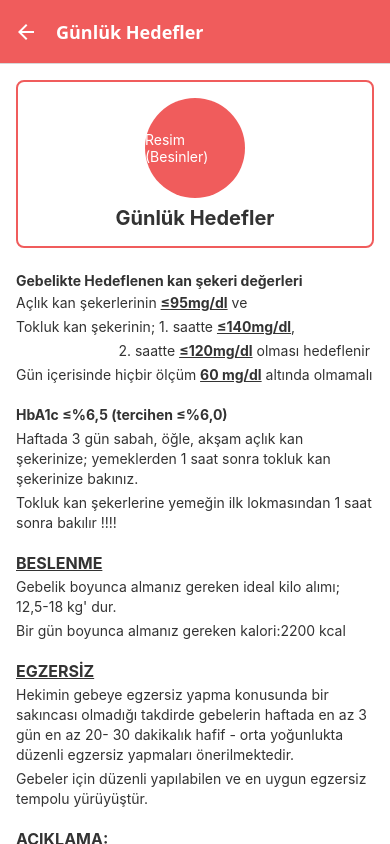
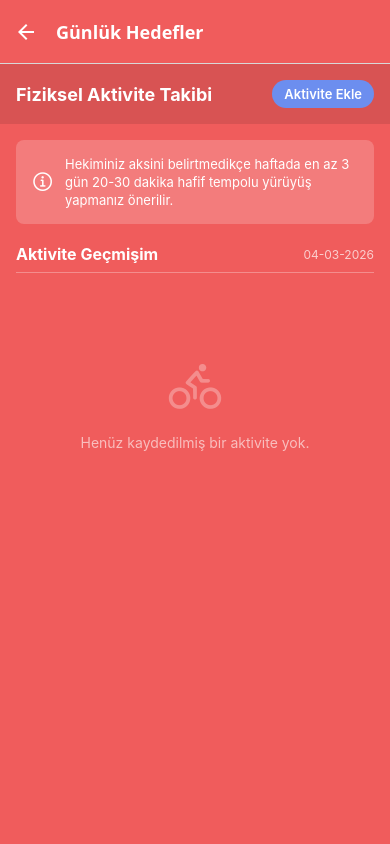
Before and after one commit to yurthankiyak/Health-Tracker, a React Native app: screen /DailyGoals in a window 390 px wide. Built offline with nearby package versions, Linux system fonts and the light colour scheme.

Commit message:
Implement persistent Physical Activity Tracker with Add/Remove and Status toggle

```diff
--- a/src/navigation/AppNavigator.tsx
+++ b/src/navigation/AppNavigator.tsx
@@ -1,3 +1,4 @@
+import ActivityAddScreen from '../screens/ActivityAddScreen';
 import React from 'react';
 import { createNativeStackNavigator } from '@react-navigation/native-stack';
 import { NavigationContainer } from '@react-navigation/native';
@@ -17,6 +18,7 @@ export type RootStackParamList = {
   BloodSugarList: undefined;
   BloodSugarAdd: undefined;
   NutritionForm: undefined;
+  ActivityAdd: undefined;
   FoodAdd: { week: string; meal: string };
 };
 
@@ -38,6 +40,7 @@ export const AppNavigator = () => {
         <Stack.Screen name="DailyGoals" component={DailyGoalsScreen} options={{ title: 'Günlük Hedefler' }} />
         <Stack.Screen name="BloodSugarList" component={BloodSugarListScreen} options={{ title: 'Kan Şekeri İzlemlerim' }} />
         <Stack.Screen name="BloodSugarAdd" component={BloodSugarAddScreen} options={{ title: 'Kan Şekeri Ekle', presentation: 'formSheet' }} />
+        <Stack.Screen name="ActivityAdd" component={ActivityAddScreen} options={{ title: 'Aktivite Ekle', presentation: 'modal' }} />
         <Stack.Screen name="NutritionForm" component={NutritionFormScreen} options={{ title: 'Beslenme Ekleme Formu' }} />
         <Stack.Screen name="FoodAdd" component={FoodAddScreen} options={{ title: 'Besin Ekleme' }} />
       </Stack.Navigator>
--- /dev/null
+++ b/src/screens/ActivityAddScreen.tsx
@@ -0,0 +1,114 @@
+import React, { useState } from 'react';
+import { View, Text, StyleSheet, SafeAreaView, TextInput, TouchableOpacity, Alert, Switch } from 'react-native';
+import { theme } from '../constants/theme';
+import { useNavigation } from '@react-navigation/native';
+import { useAppStore } from '../store/useAppStore';
+import Button from '../components/Button';
+import { Picker } from '@react-native-picker/picker';
+
+const ACTIVITY_TYPES = ['Yürüyüş', 'Yüzme', 'Yoga', 'Pilates', 'Hafif Egzersiz', 'Diğer'];
+
+const ActivityAddScreen = () => {
+  const navigation = useNavigation();
+  const [type, setType] = useState(ACTIVITY_TYPES[0]);
+  const [duration, setDuration] = useState('');
+  const [isDone, setIsDone] = useState(true);
+  const addActivity = useAppStore(state => state.addActivity);
+
+  const handleSave = () => {
+    if (!duration) {
+      Alert.alert("Hata", "Lütfen süreyi giriniz.");
+      return;
+    }
+
+    addActivity({
+      type,
+      duration: duration + ' Dakika',
+      isDone
+    });
+
+    Alert.alert("Başarılı", "Aktivite listeye eklendi.", [
+      { text: "Tamam", onPress: () => navigation.goBack() }
+    ]);
+  };
+
+  return (
+    <SafeAreaView style={styles.container}>
+      <View style={styles.content}>
+        <Text style={styles.label}>Aktivite Türü:</Text>
+        <View style={styles.pickerContainer}>
+          <Picker
+            selectedValue={type}
+            onValueChange={(itemValue) => setType(itemValue)}
+          >
+            {ACTIVITY_TYPES.map(a => (
+              <Picker.Item key={a} label={a} value={a} />
+            ))}
+          </Picker>
+        </View>
+
+        <Text style={styles.label}>Süre (Dakika):</Text>
+        <TextInput
+          style={styles.input}
+          placeholder="Örn: 30"
+          value={duration}
+          onChangeText={setDuration}
+          keyboardType="numeric"
+        />
+
+        <View style={styles.switchRow}>
+          <Text style={styles.label}>Tamamlandı mı?</Text>
+          <Switch
+            value={isDone}
+            onValueChange={setIsDone}
+            trackColor={{ false: '#767577', true: theme.colors.primary }}
+            thumbColor={isDone ? '#f4f3f4' : '#f4f3f4'}
+          />
+        </View>
+
+        <Button title="Listeye Kaydet" variant="blue" onPress={handleSave} style={{ marginTop: 20 }} />
+      </View>
+    </SafeAreaView>
+  );
+};
+
+const styles = StyleSheet.create({
+  container: {
+    flex: 1,
+    backgroundColor: theme.colors.background,
+  },
+  content: {
+    padding: theme.spacing.xl,
+  },
+  label: {
+    fontSize: 16,
+    fontWeight: 'bold',
+    color: '#333',
+    marginBottom: 8,
+  },
+  pickerContainer: {
+    backgroundColor: '#F5F5F5',
+    borderRadius: theme.borderRadius.s,
+    marginBottom: 20,
+    borderWidth: 1,
+    borderColor: '#E0E0E0',
+    overflow: 'hidden',
+  },
+  input: {
+    backgroundColor: '#F5F5F5',
+    padding: 12,
+    borderRadius: theme.borderRadius.s,
+    borderWidth: 1,
+    borderColor: '#E0E0E0',
+    fontSize: 16,
+    marginBottom: 20,
+  },
+  switchRow: {
+    flexDirection: 'row',
+    justifyContent: 'space-between',
+    alignItems: 'center',
+    marginBottom: 20,
+  }
+});
+
+export default ActivityAddScreen;
--- a/src/screens/DailyGoalsScreen.tsx
+++ b/src/screens/DailyGoalsScreen.tsx
@@ -1,107 +1,249 @@
 import React from 'react';
-import { View, Text, StyleSheet, ScrollView, Image } from 'react-native';
+import { View, Text, StyleSheet, FlatList, TouchableOpacity, SafeAreaView, Alert } from 'react-native';
+import { useNavigation } from '@react-navigation/native';
+import { NativeStackNavigationProp } from '@react-navigation/native-stack';
+import { RootStackParamList } from '../navigation/AppNavigator';
 import { theme } from '../constants/theme';
+import { Ionicons } from '@expo/vector-icons';
+import Card from '../components/Card';
+import Button from '../components/Button';
+import { useAppStore, ActivityRecord } from '../store/useAppStore';
+
+type NavigationProp = NativeStackNavigationProp<RootStackParamList, 'DailyGoals'>;
 
 const DailyGoalsScreen = () => {
-  return (
-    <ScrollView style={styles.container} contentContainerStyle={styles.content}>
-      <View style={styles.headerImageContainer}>
-        {/* Placeholder for the top image: food basket */}
-        <View style={styles.placeholderImg}>
-          <Text style={{color: '#fff'}}>Resim (Besinler)</Text>
+  const navigation = useNavigation<NavigationProp>();
+  const { activityRecords, removeActivity, toggleActivityDone } = useAppStore();
+
+  const handleDelete = (id: string) => {
+    Alert.alert(
+      "Sil",
+      "Bu aktiviteyi silmek istediğinize emin misiniz?",
+      [
+        { text: "İptal", style: "cancel" },
+        { text: "Sil", style: "destructive", onPress: () => removeActivity(id) }
+      ]
+    );
+  };
+
+  const currentDay = new Date().toLocaleDateString('tr-TR').replace(/\./g, '-');
+
+  const renderActivityItem = ({ item }: { item: ActivityRecord }) => (
+    <Card style={[styles.card, { borderLeftColor: item.isDone ? '#4CAF50' : '#FF9800' }]}>
+      <View style={styles.cardHeader}>
+        <View style={styles.typeRow}>
+          <Ionicons
+            name={item.type === 'Yürüyüş' ? 'walk' : 'fitness'}
+            size={20}
+            color={theme.colors.primary}
+          />
+          <Text style={styles.activityType}>{item.type}</Text>
         </View>
-        <Text style={styles.title}>Günlük Hedefler</Text>
+        <TouchableOpacity onPress={() => handleDelete(item.id)}>
+          <Ionicons name="trash-outline" size={20} color="red" />
+        </TouchableOpacity>
       </View>
 
-      <View style={styles.section}>
-        <Text style={styles.boldText}>Gebelikte Hedeflenen kan şekeri değerleri</Text>
-        <Text style={styles.text}>Açlık kan şekerlerinin <Text style={styles.underline}>≤95mg/dl</Text> ve</Text>
-        <Text style={styles.text}>Tokluk kan şekerinin; 1. saatte <Text style={styles.underline}>≤140mg/dl</Text>,</Text>
-        <Text style={styles.text}>                          2. saatte <Text style={styles.underline}>≤120mg/dl</Text> olması hedeflenir</Text>
-        <Text style={styles.text}>Gün içerisinde hiçbir ölçüm <Text style={styles.underline}>60 mg/dl</Text> altında olmamalı</Text>
+      <View style={styles.cardBody}>
+        <View style={styles.infoCol}>
+          <Text style={styles.infoLabel}>Süre:</Text>
+          <Text style={styles.infoValue}>{item.duration}</Text>
+        </View>
+        <View style={styles.infoCol}>
+          <Text style={styles.infoLabel}>Tarih/Saat:</Text>
+          <Text style={styles.infoValue}>{item.date} {item.time}</Text>
+        </View>
       </View>
 
-      <View style={styles.section}>
-        <Text style={styles.boldText}>HbA1c <Text style={styles.text}>≤%6,5 (tercihen ≤%6,0)</Text></Text>
-        <Text style={styles.text}>Haftada 3 gün sabah, öğle, akşam açlık kan şekerinize; yemeklerden 1 saat sonra tokluk kan şekerinize bakınız.</Text>
-        <Text style={styles.text}>Tokluk kan şekerlerine yemeğin ilk lokmasından 1 saat sonra bakılır !!!!</Text>
+      <View style={styles.cardFooter}>
+        <TouchableOpacity
+          style={[styles.statusBadge, { backgroundColor: item.isDone ? '#E8F5E9' : '#FFF3E0' }]}
+          onPress={() => toggleActivityDone(item.id)}
+        >
+          <Ionicons
+            name={item.isDone ? 'checkmark-circle' : 'time-outline'}
+            size={16}
+            color={item.isDone ? '#4CAF50' : '#EF6C00'}
+          />
+          <Text style={[styles.statusText, { color: item.isDone ? '#2E7D32' : '#E65100' }]}>
+            {item.isDone ? 'Yapıldı' : 'Yapılmadı'}
+          </Text>
+        </TouchableOpacity>
+      </View>
+    </Card>
+  );
+
+  const ListHeader = () => (
+    <View style={styles.infoSection}>
+      <View style={styles.infoBox}>
+        <Ionicons name="information-circle-outline" size={24} color={theme.colors.background} />
+        <Text style={styles.infoBoxText}>
+          Hekiminiz aksini belirtmedikçe haftada en az 3 gün 20-30 dakika hafif tempolu yürüyüş yapmanız önerilir.
+        </Text>
+      </View>
+      <View style={styles.listHeaderRow}>
+        <Text style={styles.listTitle}>Aktivite Geçmişim</Text>
+        <Text style={styles.todayText}>{currentDay}</Text>
+      </View>
+    </View>
+  );
+
+  return (
+    <SafeAreaView style={styles.container}>
+      <View style={styles.topBar}>
+        <Text style={styles.headerTitle}>Fiziksel Aktivite Takibi</Text>
+        <Button
+          title="Aktivite Ekle"
+          variant="blue"
+          onPress={() => navigation.navigate('ActivityAdd' as any)}
+          style={styles.addButton}
+          textStyle={{ fontSize: 13 }}
+        />
       </View>
 
-      <View style={styles.section}>
-        <Text style={styles.boldHeading}>BESLENME</Text>
-        <Text style={styles.text}>Gebelik boyunca almanız gereken ideal kilo alımı; 12,5-18 kg' dur.</Text>
-        <Text style={styles.text}>Bir gün boyunca almanız gereken kalori:2200 kcal</Text>
-      </View>
-
-      <View style={styles.section}>
-        <Text style={styles.boldHeading}>EGZERSİZ</Text>
-        <Text style={styles.text}>Hekimin gebeye egzersiz yapma konusunda bir sakıncası olmadığı takdirde gebelerin haftada en az 3 gün en az 20- 30 dakikalık hafif - orta yoğunlukta düzenli egzersiz yapmaları önerilmektedir.</Text>
-        <Text style={styles.text}>Gebeler için düzenli yapılabilen ve en uygun egzersiz tempolu yürüyüştür.</Text>
-      </View>
-
-      <View style={styles.section}>
-        <Text style={styles.boldHeading}>AÇIKLAMA:</Text>
-        <Text style={styles.text}>Her gün mutlaka 2,5-3 litre su tüketmeye özen gösteriniz..</Text>
-      </View>
-    </ScrollView>
+      <FlatList
+        data={activityRecords}
+        keyExtractor={item => item.id}
+        renderItem={renderActivityItem}
+        ListHeaderComponent={ListHeader}
+        contentContainerStyle={styles.listContent}
+        ListEmptyComponent={
+          <View style={styles.emptyContainer}>
+            <Ionicons name="bicycle-outline" size={60} color="rgba(255,255,255,0.3)" />
+            <Text style={styles.emptyText}>Henüz kaydedilmiş bir aktivite yok.</Text>
+          </View>
+        }
+      />
+    </SafeAreaView>
   );
 };
 
 const styles = StyleSheet.create({
   container: {
     flex: 1,
-    backgroundColor: theme.colors.background,
+    backgroundColor: theme.colors.primary,
   },
-  content: {
+  topBar: {
+    flexDirection: 'row',
+    justifyContent: 'space-between',
+    alignItems: 'center',
     padding: theme.spacing.m,
+    backgroundColor: 'rgba(0,0,0,0.1)',
   },
-  headerImageContainer: {
+  headerTitle: {
+    color: 'white',
+    fontSize: 18,
+    fontWeight: 'bold',
+  },
+  addButton: {
+    paddingVertical: 6,
+    paddingHorizontal: 12,
+  },
+  listContent: {
+    padding: theme.spacing.m,
+    paddingBottom: 40,
+  },
+  infoSection: {
+    marginBottom: 20,
+  },
+  infoBox: {
+    backgroundColor: 'rgba(255,255,255,0.2)',
+    padding: 15,
+    borderRadius: theme.borderRadius.m,
+    flexDirection: 'row',
     alignItems: 'center',
-    marginBottom: theme.spacing.l,
-    padding: theme.spacing.m,
-    borderWidth: 2,
-    borderColor: theme.colors.primary,
+    marginBottom: 20,
+  },
+  infoBoxText: {
+    color: 'white',
+    fontSize: 13,
+    marginLeft: 10,
+    flex: 1,
+    lineHeight: 18,
+  },
+  listHeaderRow: {
+    flexDirection: 'row',
+    justifyContent: 'space-between',
+    alignItems: 'center',
+    borderBottomWidth: 1,
+    borderBottomColor: 'rgba(255,255,255,0.3)',
+    paddingBottom: 8,
+  },
+  listTitle: {
+    color: 'white',
+    fontSize: 16,
+    fontWeight: 'bold',
+  },
+  todayText: {
+    color: 'rgba(255,255,255,0.7)',
+    fontSize: 12,
+  },
+  card: {
+    backgroundColor: 'white',
+    padding: 15,
     borderRadius: theme.borderRadius.m,
+    marginBottom: 12,
+    borderLeftWidth: 5,
   },
-  placeholderImg: {
-    width: 100,
-    height: 100,
-    backgroundColor: theme.colors.primary,
-    borderRadius: 50,
-    justifyContent: 'center',
+  cardHeader: {
+    flexDirection: 'row',
+    justifyContent: 'space-between',
     alignItems: 'center',
-    marginBottom: theme.spacing.s,
+    marginBottom: 10,
   },
-  title: {
-    fontSize: 20,
+  typeRow: {
+    flexDirection: 'row',
+    alignItems: 'center',
+  },
+  activityType: {
+    fontSize: 16,
     fontWeight: 'bold',
-    color: theme.colors.text,
+    marginLeft: 8,
+    color: '#333',
   },
-  section: {
-    marginBottom: theme.spacing.m,
+  cardBody: {
+    flexDirection: 'row',
+    marginBottom: 10,
   },
-  boldText: {
+  infoCol: {
+    marginRight: 30,
+  },
+  infoLabel: {
+    fontSize: 11,
+    color: '#888',
+    marginBottom: 2,
+  },
+  infoValue: {
+    fontSize: 13,
     fontWeight: 'bold',
+    color: '#444',
+  },
+  cardFooter: {
+    borderTopWidth: 1,
+    borderTopColor: '#f0f0f0',
+    paddingTop: 10,
+    alignItems: 'flex-start',
+  },
+  statusBadge: {
+    flexDirection: 'row',
+    alignItems: 'center',
+    paddingVertical: 4,
+    paddingHorizontal: 10,
+    borderRadius: 12,
+  },
+  statusText: {
+    fontSize: 12,
+    fontWeight: '600',
+    marginLeft: 5,
+  },
+  emptyContainer: {
+    alignItems: 'center',
+    marginTop: 60,
+  },
+  emptyText: {
+    color: 'rgba(255,255,255,0.6)',
+    marginTop: 15,
     fontSize: 14,
-    color: theme.colors.text,
-    marginBottom: 4,
-  },
-  boldHeading: {
-    fontWeight: 'bold',
-    fontSize: 16,
-    color: theme.colors.text,
-    textDecorationLine: 'underline',
-    marginBottom: 4,
-  },
-  text: {
-    fontSize: 14,
-    color: theme.colors.text,
-    lineHeight: 20,
-    marginBottom: 4,
-  },
-  underline: {
-    textDecorationLine: 'underline',
-    fontWeight: 'bold',
   }
 });
 
--- a/src/store/useAppStore.ts
+++ b/src/store/useAppStore.ts
@@ -29,9 +29,19 @@ export interface NutritionRecord {
   date: string;
 }
 
+export interface ActivityRecord {
+  id: string;
+  type: string;
+  duration: string;
+  isDone: boolean;
+  date: string;
+  time: string;
+}
+
 interface AppState {
   bloodSugarRecords: BloodSugarRecord[];
   nutritionRecords: NutritionRecord[];
+  activityRecords: ActivityRecord[];
 
   // Blood Sugar Actions
   addBloodSugar: (record: Omit<BloodSugarRecord, 'id' | 'date' | 'time'>) => void;
@@ -41,6 +51,11 @@ interface AppState {
   addFoodToMeal: (week: string, meal: string, food: Omit<FoodRecord, 'id'>) => void;
   removeFoodFromMeal: (mealId: string, foodId: string) => void;
   clearMeal: (mealId: string) => void;
+
+  // Activity Actions
+  addActivity: (activity: Omit<ActivityRecord, 'id' | 'date' | 'time'>) => void;
+  removeActivity: (id: string) => void;
+  toggleActivityDone: (id: string) => void;
 }
 
 export const useAppStore = create<AppState>()(
@@ -48,6 +63,7 @@ export const useAppStore = create<AppState>()(
     (set) => ({
       bloodSugarRecords: [],
       nutritionRecords: [],
+      activityRecords: [],
 
       addBloodSugar: (record) => set((state) => {
         const now = new Date();
@@ -66,7 +82,6 @@ export const useAppStore = create<AppState>()(
 
       addFoodToMeal: (week, meal, food) => set((state) => {
         const date = new Date().toLocaleDateString('tr-TR').replace(/\./g, '-');
-        // Find existing record for this week/meal/date
         const recordIndex = state.nutritionRecords.findIndex(
           r => r.week === week && r.meal === meal && r.date === date
         );
@@ -111,6 +126,27 @@ export const useAppStore = create<AppState>()(
 
       clearMeal: (mealId) => set((state) => ({
         nutritionRecords: state.nutritionRecords.filter(r => r.id !== mealId)
+      })),
+
+      addActivity: (activity) => set((state) => {
+        const now = new Date();
+        const newRecord: ActivityRecord = {
+          ...activity,
+          id: Math.random().toString(36).substring(7),
+          date: now.toLocaleDateString('tr-TR').replace(/\./g, '-'),
+          time: now.toLocaleTimeString('tr-TR', { hour: '2-digit', minute: '2-digit' })
+        };
+        return { activityRecords: [newRecord, ...state.activityRecords] };
+      }),
+
+      removeActivity: (id) => set((state) => ({
+        activityRecords: state.activityRecords.filter(a => a.id !== id)
+      })),
+
+      toggleActivityDone: (id) => set((state) => ({
+        activityRecords: state.activityRecords.map(a =>
+          a.id === id ? { ...a, isDone: !a.isDone } : a
+        )
       }))
     }),
     {
```
